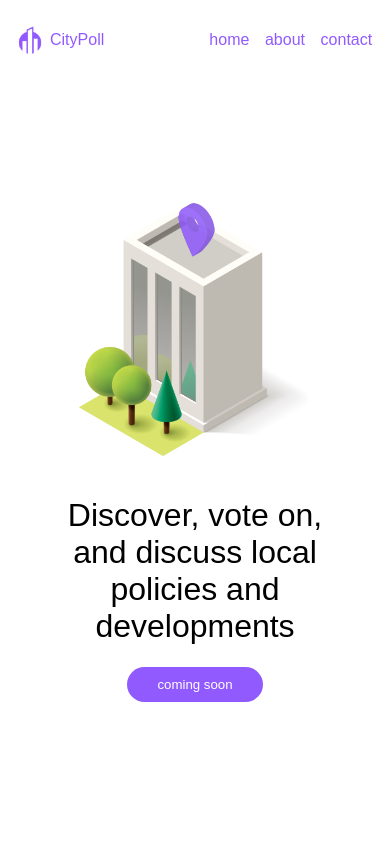
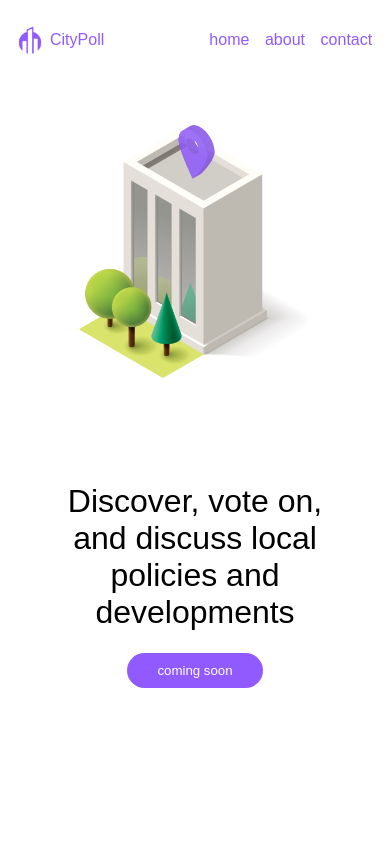
Before and after one commit to MoralCode/citypoll, a plain HTML site: page index.html in a window 390 px wide. Shown: the top 847 px of the page. Drawn offline with Linux system fonts and the light colour scheme.

Commit message:
fixed flex 0.1

```diff
--- a/styles.css
+++ b/styles.css
@@ -336,7 +336,7 @@ h1,h2,h3,h4,h5,h6 {
   .hero-body-text-container {
     margin-left: 0;
     margin-right: 0;
-    flex: 0;
+    flex: 1;
     display: flex;
     flex-direction: column;
   }
@@ -352,7 +352,7 @@ h1,h2,h3,h4,h5,h6 {
   .hero-body-image-container {
     margin: 0;
     padding: 0;
-    flex:0;
+    flex:1;
     margin-bottom: 20px;
     align-items: center;
     align-self: center;
```
Also changed, not shown: 1 other file.
